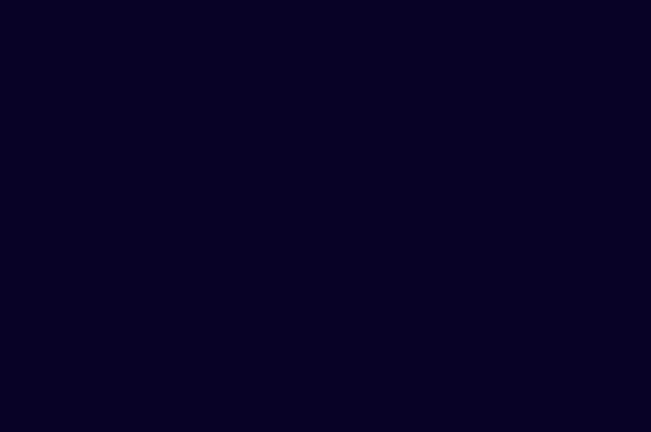
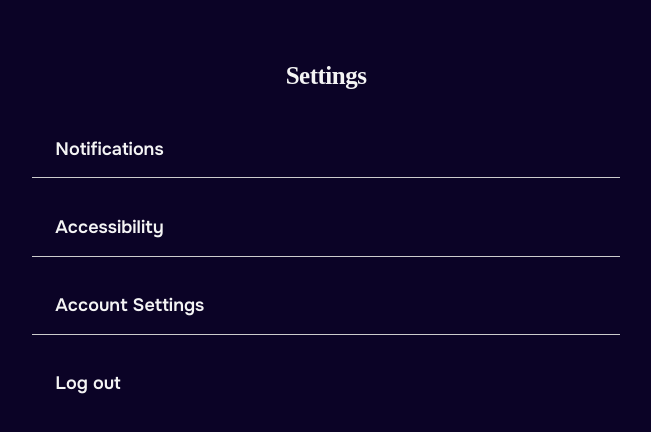
Before and after one commit to Murrmaid4/friendly_fire_app, a React (Create React App) app in the folder friendlyfire/client/: page /settings in a window 1280 px wide. Before the commit this address had no page. Shown: the top 432 px of the page, without its empty margins (314-965 px from the left). Built offline with nearby package versions, Linux system fonts and the light colour scheme.

Commit message:
Fixed Toggle Alignment

```diff
--- a/friendlyfire/client/src/App.js
+++ b/friendlyfire/client/src/App.js
@@ -5,6 +5,7 @@
 import Account from './Pages/Account/Account';
 import Registration from "./Pages/Registration/Registration";
 import Matches from "./Pages/Matches/Matches";
+import Settings from "./Pages/Settings/Settings";
 
 
 function App() {
@@ -15,6 +16,7 @@
     <Route path="/account" element={<Account/> }/>
     <Route path="/signup" element={<Registration/> }/>
     <Route path="/matches" element={<Matches/> }/>
+    <Route path="/settings" element={<Settings/> }/>
    </Routes>
     </Router>
   );
--- a/friendlyfire/client/src/Pages/Settings/Settings.css
+++ b/friendlyfire/client/src/Pages/Settings/Settings.css
@@ -76,7 +76,7 @@
 /* React toggle css */
   .react-toggle {
     touch-action: pan-x;
-    left: 320px;
+    left: 1200px;
     transform: scale(0.8);
     display: inline-block;
     position:fixed;
```
